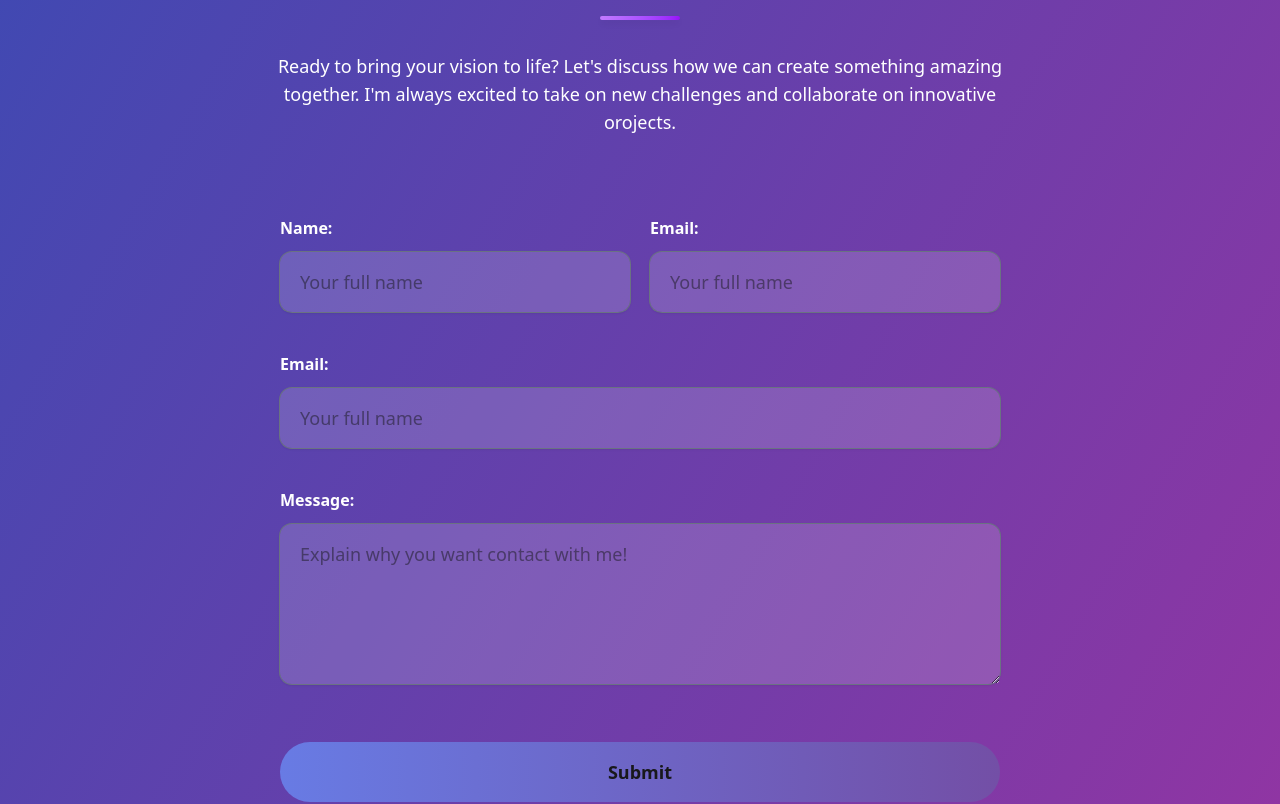
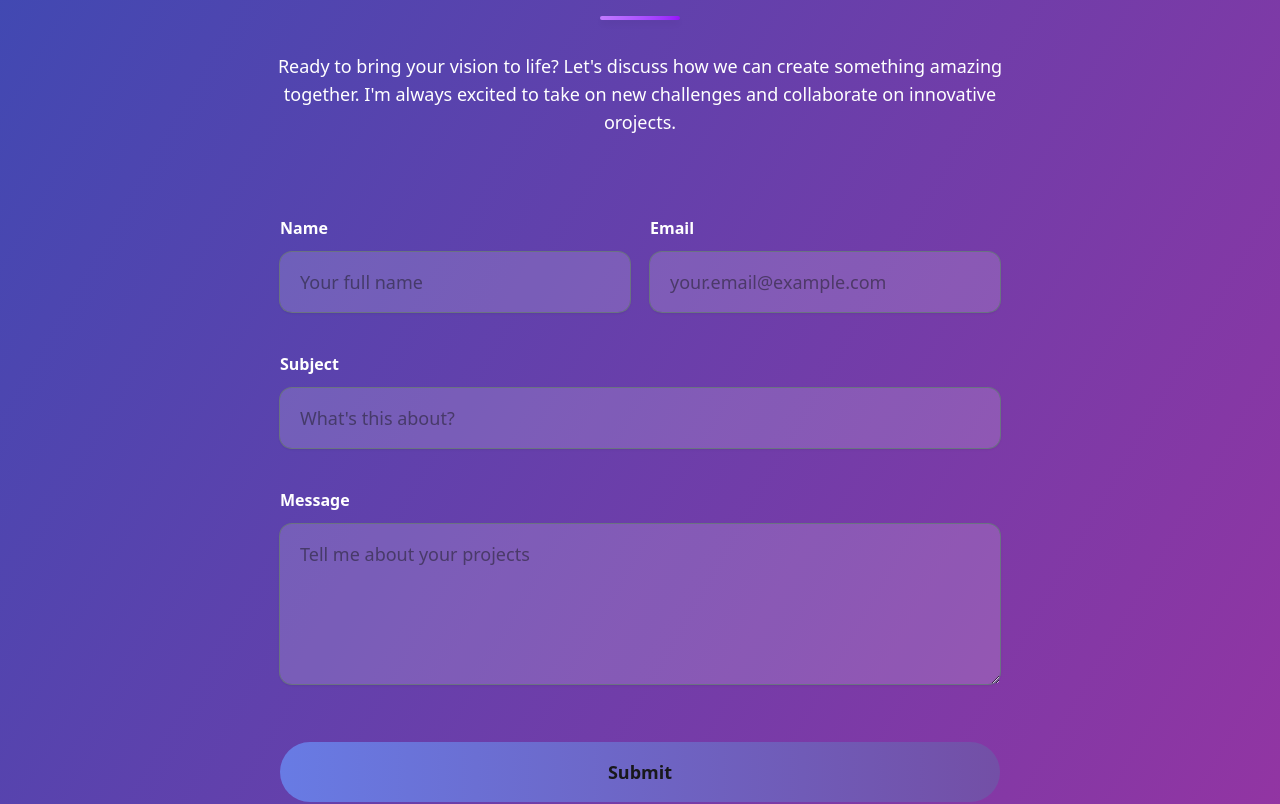
Before and after one commit to IamPial/personal-shape-app, a React (Vite) app: page / in a window 1280 px wide. Shown: the part 3500-4304 px from the top of the page. Built offline with nearby package versions, Linux system fonts and the light colour scheme.

Commit message:
feat: created form-body & form-heading for returning one form

```diff
--- a/src/App.jsx
+++ b/src/App.jsx
@@ -8,6 +8,8 @@ import HeadingWithDivider from "./components/Headings/heading-with-divider";
 import MainHeadingWithDivider from "./components/Headings/main-heading-divider";
 import ImgWithEffects from "./components/imageEffects/img-with-effects";
 import Cards from "./components/card";
+import InputForm from "./components/Input/form-body";
+import MainForm from "./components/Input";
 
 const App = () => {
   return (
@@ -154,75 +156,8 @@ const App = () => {
 
         {/* Form Section Start */}
         <div className=" bg-linear-[120deg,#3c4ab3,#9534a2]">
-          <div className="container mx-auto py-36">
-            <div className="text-white">
-              <MainHeadingWithDivider
-                title="Let's Work Together"
-                headingStyle="text-5xl text-white font-bold "
-              />
-              <Paragraph
-                classStyle="text-lg text-center px-65"
-                title="Ready to bring your vision to life? Let's discuss how we can create something amazing together. I'm always excited to take on new challenges and collaborate on innovative orojects."
-              />
-            </div>
-            <div className="px-70 py-20">
-              <form>
-                <div className="flex gap-5">
-                  <div className="w-full">
-                    <label htmlFor="name" className="text-white font-bold ">
-                      Name:
-                    </label>
-                    <input
-                      type="text"
-                      name="name"
-                      className="bg-rgba-color w-full rounded-xl border-none outline-none ring-1 ring-gray-500 focus:ring-indigo-500 text-lg mt-3 px-5 py-4  focus:text-white shadow-sm focus:shadow-indigo-600 transition-all duration-300"
-                      placeholder="Your full name"
-                    />
-                  </div>
-                  <div className="w-full">
-                    <label htmlFor="name" className="text-white font-bold ">
-                      Email:
-                    </label>
-                    <input
-                      type="text"
-                      name="email"
-                      className="bg-rgba-color w-full rounded-xl border-none outline-none ring-1 ring-gray-500 focus:ring-indigo-500 text-lg mt-3 px-5 py-4  focus:text-white shadow-sm focus:shadow-indigo-600 transition-all duration-300"
-                      placeholder="Your full name"
-                    />
-                  </div>
-                </div>
-
-                <div className="mt-10">
-                  <label htmlFor="name" className="text-white font-bold ">
-                    Email:
-                  </label>
-                  <input
-                    type="text"
-                    name="email"
-                    className="bg-rgba-color w-full rounded-xl border-none outline-none ring-1 ring-gray-500 focus:ring-indigo-500 text-lg mt-3 px-5 py-4  focus:text-white shadow-sm focus:shadow-indigo-600 transition-all duration-300"
-                    placeholder="Your full name"
-                  />
-                </div>
-                <div className="mt-10">
-                  <label htmlFor="message" className="text-white font-bold ">
-                    Message:
-                  </label>
-                  <textarea
-                    name="message"
-                    placeholder="Explain why you want contact with me!"
-                    className=" bg-rgba-color  w-full h-40 rounded-xl border-none outline-none ring-1 ring-gray-500 focus:ring-indigo-500 text-lg mt-3 px-5 py-4 focus:text-white shadow-sm focus:shadow-indigo-600 transition-all duration-300 "
-                  ></textarea>
-                </div>
-                <div className="mt-10">
-                  <Button
-                    buttonStyle=" w-full  form-btn-color rounded-4xl font-bold
-                  hover:shadow-indigo-600/50 hover:shadow-2xl hover:-translate-y-1 border-none outline-none text-lg mt-3 px-5 py-4 transition-all duration-300 "
-                    type="submit"
-                    title="Submit"
-                  />
-                </div>
-              </form>
-            </div>
+          <div className="container mx-auto py-36 pb-10">
+            <MainForm />
           </div>
         </div>
         {/* Form Section End */}
--- /dev/null
+++ b/src/components/Input/form-body.jsx
@@ -0,0 +1,23 @@
+import InputTextForm from "./input-text-form";
+import InputTextAreaMsg from "./input-msg-form";
+import Button from "../Button/button";
+
+const InputFormBody = () => {
+  return (
+    <div>
+      <form>
+        <InputTextForm />
+        <InputTextAreaMsg />
+        <div className="mt-10">
+          <Button
+            buttonStyle=" w-full  form-btn-color rounded-4xl font-bold hover:shadow-indigo-600/50 hover:shadow-2xl hover:-translate-y-1 border-none outline-none text-lg mt-3 px-5 py-4 transition-all duration-300 "
+            type="submit"
+            title="Submit"
+          />
+        </div>
+      </form>
+    </div>
+  );
+};
+
+export default InputFormBody;
--- /dev/null
+++ b/src/components/Input/form-heading.jsx
@@ -0,0 +1,19 @@
+import MainHeadingWithDivider from "../Headings/main-heading-divider";
+import Paragraph from "../Paragraph/paragraph";
+
+const FormHeading = () => {
+  return (
+    <div className="text-white">
+      <MainHeadingWithDivider
+        title="Let's Work Together"
+        headingStyle="text-5xl text-white font-bold "
+      />
+      <Paragraph
+        classStyle="text-lg text-center px-65"
+        title="Ready to bring your vision to life? Let's discuss how we can create something amazing together. I'm always excited to take on new challenges and collaborate on innovative orojects."
+      />
+    </div>
+  );
+};
+
+export default FormHeading;
--- a/src/components/Input/index.jsx
+++ b/src/components/Input/index.jsx
@@ -0,0 +1,14 @@
+import InputFormBody from "./form-body";
+import FormHeading from "./form-heading";
+
+const MainForm = () => {
+  return (
+    <div>
+      <FormHeading />
+      <div className="px-70 py-20">
+        <InputFormBody />
+      </div>
+    </div>
+  );
+};
+export default MainForm;
--- a/src/components/Input/input-text-form.jsx
+++ b/src/components/Input/input-text-form.jsx
@@ -26,7 +26,7 @@ const InputTextForm = () => {
         />
       </div>
       <InputTextField
-        mainStyle="w-full"
+        mainStyle="w-full mt-10"
         lableName="subject"
         labelStyle="text-white font-bold "
         labelTitle="Subject"
```
